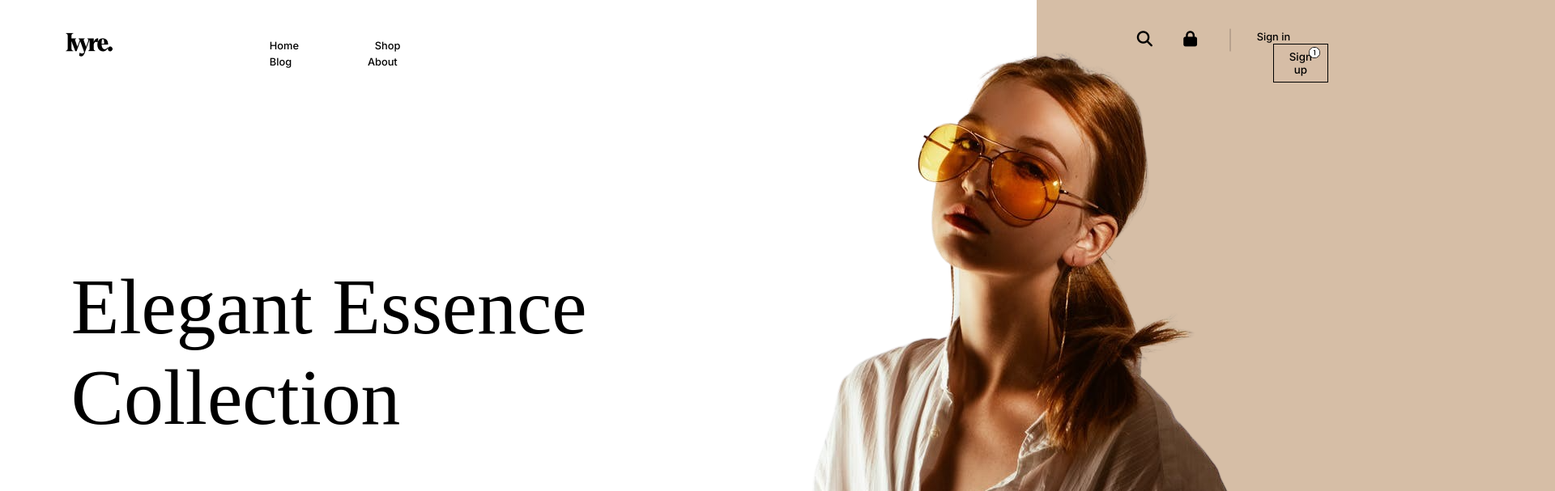
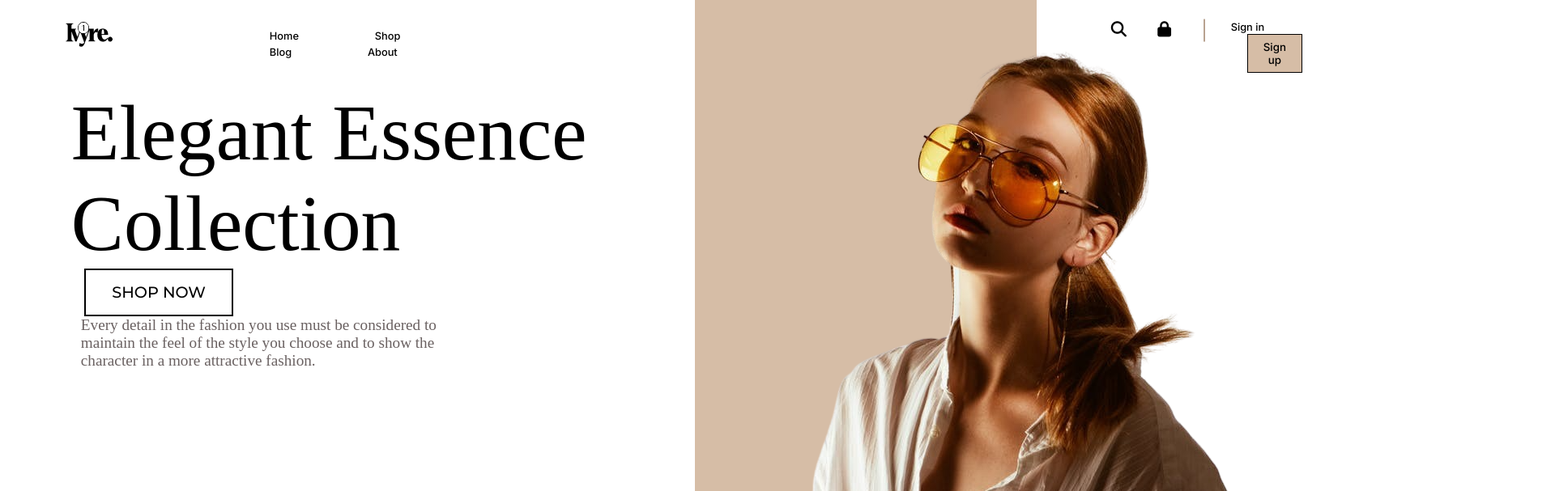
Before and after one commit to valentinpate/tp2, a plain HTML site: page index.html in a window 1280 px wide. Shown: the top 607 px of the page at 81% size, 1920 px wide, since content can reach past the window. Drawn offline with nearby package versions, Linux system fonts and the light colour scheme; a web font is replaced by a local one.

Commit message:
cambio a linear gradient realizado

```diff
--- a/estilo.css
+++ b/estilo.css
@@ -5,10 +5,9 @@
     padding: 0;
 }
 
-img[type=fondo]{
-    position:relative;
-    left:80em;
-    z-index:-1;
+body{
+    background: rgb(255,255,255);
+    background: linear-gradient(90deg, rgba(255,255,255,1) 67%, rgba(214,189,166,1) 67%);
 }
 
 img[type=logo]{
@@ -36,8 +35,7 @@ img[type=linea]{
 img[type=uno]{
     width:0.9em;
     position:absolute;
-    left:76em;
-    bottom:3em;
+    left:6em;
     cursor:pointer;
     transition: transform 0.8s;
 }
@@ -54,16 +52,15 @@ p{
 
 p[type=titulo]{
     color: black;
-    position:relative;
+     position:relative;
     left:0.9em;
-    bottom:8.9em;
+    /*bottom:8.9em; */
     font-size:6.1rem;
 }
 
 p[type=description]{
     color: rgb(106, 97, 97);
     position:relative;
-    bottom:37em;
     left:5.2em;
     font-size:1.2rem;
 }
@@ -92,7 +89,6 @@ button[type=sign-up]{
 button[type=shop-now]{
     font-family: 'Montserrat', sans-serif;
     position:relative;
-    bottom:42em;
     left:5.4em;
     padding: 0.8em 1.7em;
     font-size:1.2rem;
@@ -141,9 +137,6 @@ button[type=shop-now]:hover{
 }
 
 .parte1{
-    position:relative;
-    bottom:67em;
-    z-index: 1;
     margin: 1.7em 0 0 25em;
     display:flex;
 }
@@ -155,7 +148,7 @@ button[type=shop-now]:hover{
 .sign-in{
     display:flex;
     position:relative;
-    left:22.5em;
+    left:20.5em;
 }
 
 .fa-magnifying-glass{
--- a/index.html
+++ b/index.html
@@ -12,9 +12,6 @@
 </head>
 <body>
     <section>
-    <div class="fondo">
-        <img src="fondo.jpg" type="fondo" alt="">
-        </div>
         <div class="contenedor-cabezado">
             <div class="parte1">
                     <div class="encabezado">
```
